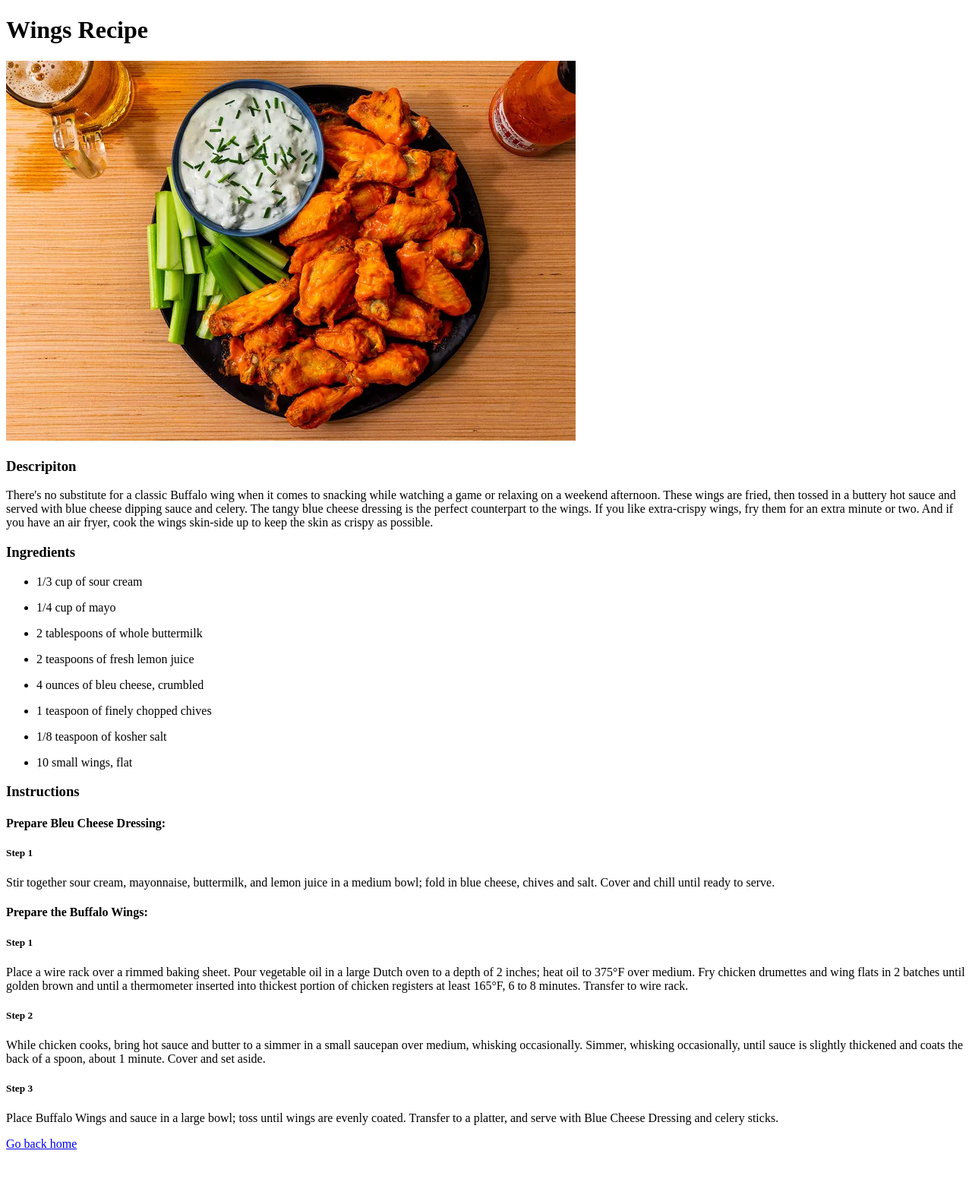
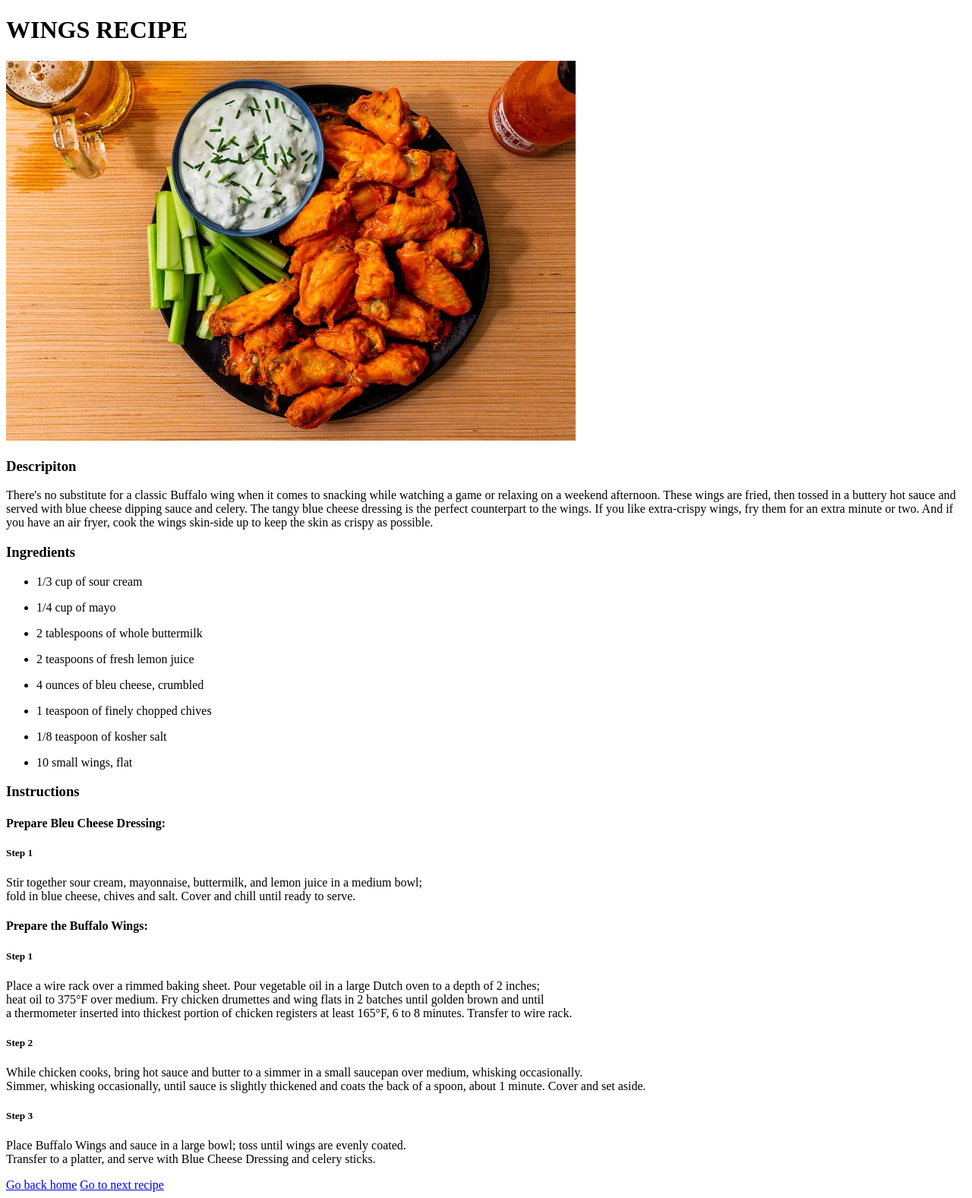
Before and after one commit to WelcomeParac/Recipesite, a plain HTML site: page Recipes/Wings.html in a window 1280 px wide. Shown: the whole page at 76% size. Before the commit the page ends 1523 px from the top, so only its background shows below. Drawn offline with Linux system fonts and the light colour scheme.

Commit message:
Added a link at the bottom to go to next recipe
Link was added next to "Go back home" and was called "Go to next recipe"

```diff
--- a/Recipes/Wings.html
+++ b/Recipes/Wings.html
@@ -1,14 +1,18 @@
 <!DOCTYPE html>
 <html lang="en">
 <head>
+    <link rel="stylesheet" href="/styles.css">
     <meta charset="UTF-8">
     <meta http-equiv="X-UA-Compatible" content="IE=edge">
     <meta name="viewport" content="width=device-width, initial-scale=1.0">
     <title>Aaron's Recipes</title>
 </head>
 <body>
-    <h1>Wings Recipe</h1>
+    <div class="header">
+    <h1>WINGS RECIPE</h1>
     <img src="./RecipeImages/FinishedWing.png">
+    </div>
+
     <h3>Descripiton</h3>
     <p>There's no substitute for a classic Buffalo wing when it comes to snacking while watching a game or relaxing on a weekend afternoon. These wings are fried, then tossed in a buttery hot sauce and served with blue cheese dipping sauce and celery. The tangy blue cheese dressing is the perfect counterpart to the wings. If you like extra-crispy wings, fry them for an extra minute or two. And if you have an air fryer, cook the wings skin-side up to keep the skin as crispy as possible.</p>
     <h3>Ingredients</h3>
@@ -26,14 +30,15 @@
 <h3>Instructions</h3>
 <h4>Prepare Bleu Cheese Dressing:</h4>
 <h5>Step 1</h5>
-<p>Stir together sour cream, mayonnaise, buttermilk, and lemon juice in a medium bowl; fold in blue cheese, chives and salt. Cover and chill until ready to serve. </p>
+<p>Stir together sour cream, mayonnaise, buttermilk, and lemon juice in a medium bowl;<br>fold in blue cheese, chives and salt. Cover and chill until ready to serve. </p>
 <h4>Prepare the Buffalo Wings:</h4>
 <h5>Step 1</h5>
-<p>Place a wire rack over a rimmed baking sheet. Pour vegetable oil in a large Dutch oven to a depth of 2 inches; heat oil to 375°F over medium. Fry chicken drumettes and wing flats in 2 batches until golden brown and until a thermometer inserted into thickest portion of chicken registers at least 165°F, 6 to 8 minutes. Transfer to wire rack. </p>
+<p>Place a wire rack over a rimmed baking sheet. Pour vegetable oil in a large Dutch oven to a depth of 2 inches;<br>heat oil to 375°F over medium. Fry chicken drumettes and wing flats in 2 batches until golden brown and until<br>a thermometer inserted into thickest portion of chicken registers at least 165°F, 6 to 8 minutes. Transfer to wire rack. </p>
 <h5>Step 2</h5>
-<p>While chicken cooks, bring hot sauce and butter to a simmer in a small saucepan over medium, whisking occasionally. Simmer, whisking occasionally, until sauce is slightly thickened and coats the back of a spoon, about 1 minute. Cover and set aside. </p>
+<p>While chicken cooks, bring hot sauce and butter to a simmer in a small saucepan over medium, whisking occasionally.<br>Simmer, whisking occasionally, until sauce is slightly thickened and coats the back of a spoon, about 1 minute. Cover and set aside. </p>
 <h5>Step 3</h5>
-<p>Place Buffalo Wings and sauce in a large bowl; toss until wings are evenly coated. Transfer to a platter, and serve with Blue Cheese Dressing and celery sticks. </p>
+<p>Place Buffalo Wings and sauce in a large bowl; toss until wings are evenly coated.<br>Transfer to a platter, and serve with Blue Cheese Dressing and celery sticks. </p>
 <a href="/index.html">Go back home</a>
+<a href="./Pasta.html">Go to next recipe</a>
 </body>
 </html>
```
